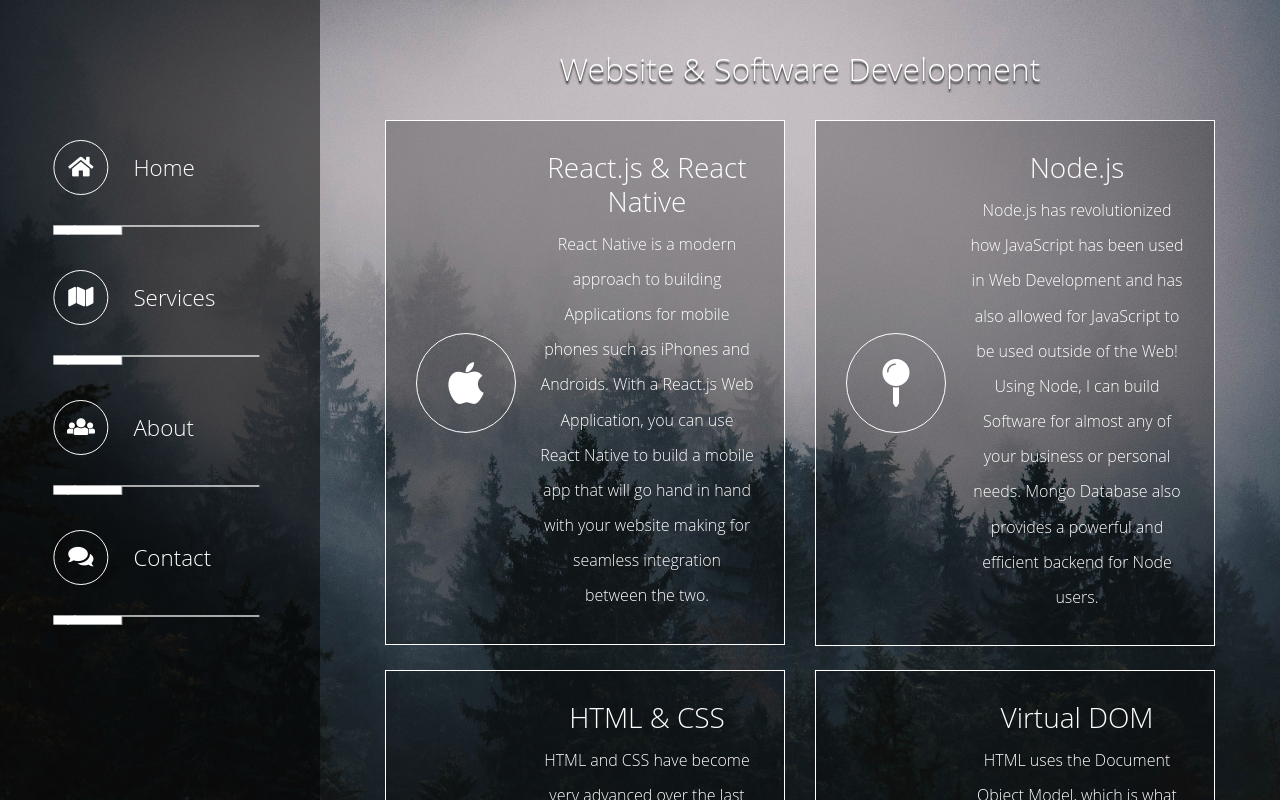
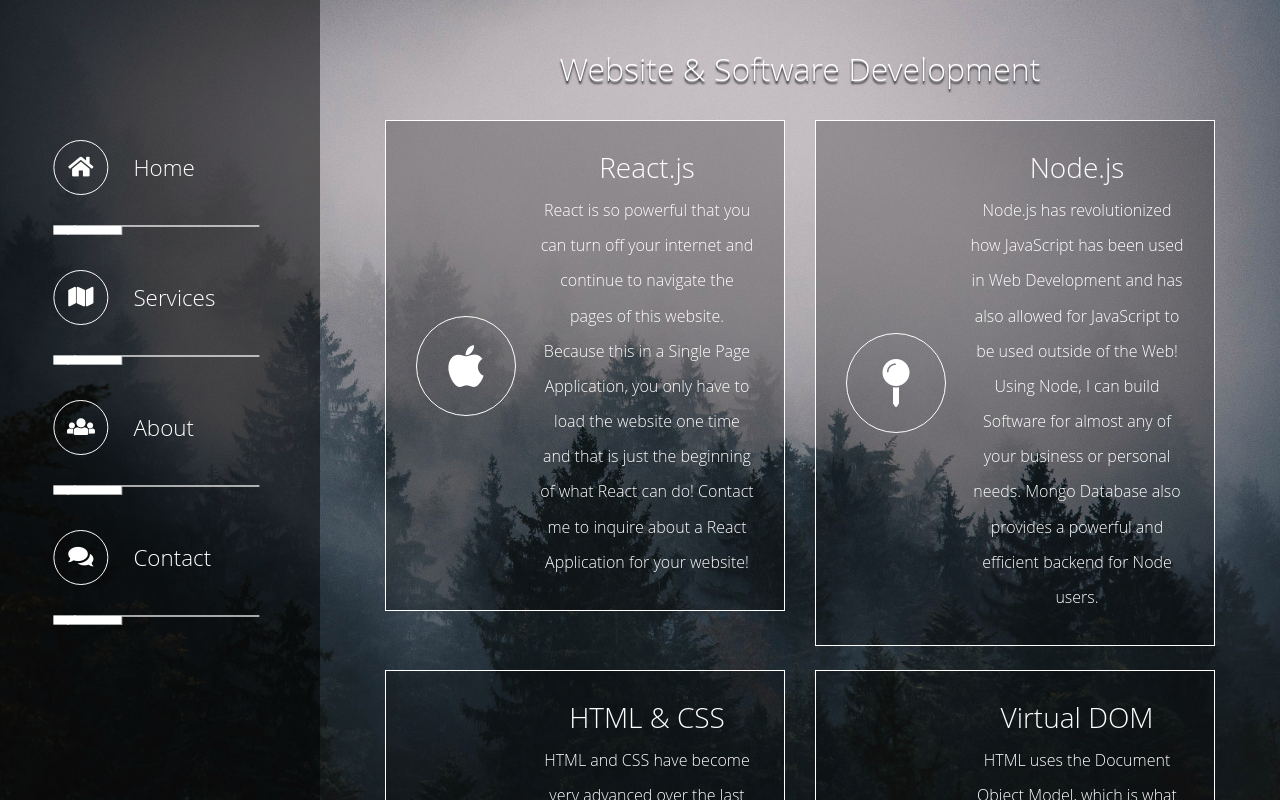
Before and after one commit to DevonRoepke/webdev, a React (Create React App) app: page /#/about in a window 1280 px wide. Shown: the top 800 px of the page. Built offline with nearby package versions, Linux system fonts and the light colour scheme.

Commit message:
Added Google Analytics

```diff
--- a/package.json
+++ b/package.json
@@ -9,6 +9,7 @@
     "react": "^17.0.2",
     "react-bootstrap": "^2.0.0-beta.6",
     "react-dom": "^17.0.2",
+    "react-ga": "^3.3.0",
     "react-router-dom": "^5.2.1",
     "react-scripts": "4.0.3",
     "web-vitals": "^1.0.1"
--- a/src/About.js
+++ b/src/About.js
@@ -12,9 +12,11 @@ export default function About() {
                 <div className="media tm-bg-transparent-black tm-border-white">
                     <i className="fab fa-apple tm-icon-circled tm-icon-media"></i>
                     <div className="media-body">
-                        <h3>React.js & React Native</h3>
-                        <p>React Native is a modern approach to building Applications for mobile phones such as iPhones and Androids.
-                            With a React.js Web Application, you can use React Native to build a mobile app that will go hand in hand with your website making for seamless integration between the two.
+                        <h3>React.js</h3>
+                        <p>
+                            React is so powerful that you can turn off your internet and continue to navigate the pages of this website.
+                            Because this in a Single Page Application, you only have to load the website one time and that is just the beginning of what React can do!
+                            Contact me to inquire about a React Application for your website!
                             </p>
                     </div>
                 </div>
--- a/src/App.js
+++ b/src/App.js
@@ -12,10 +12,13 @@ import './tooplate-style.css';
 import "./slick/slick.css";
 import "./slick/slick-theme.css";
 import "./static/img/constructive_bg_01.jpg";
+import ReactGA from 'react-ga';
 
 
 export default function App() {
 const location = useLocation();
+ReactGA.initialize('UA-207738261-2');
+ReactGA.pageview(window.location.pathname + window.location.search);
 
 useEffect(()=>{
 if (document.readyState === "interactive" || document.readyState === "complete") {
--- a/src/Home.js
+++ b/src/Home.js
@@ -6,7 +6,7 @@ export default function Home() {
         <>
         <div className="ml-auto">
             <header className="mb-4"><h1 className="tm-text-shadow">React.js Web Developer</h1></header>
-            <p className="mb-5 tm-font-big">I specialize in building Responsive Web Applications, making your website more effiecient, faster and vastly improving the User Experience.
+            <p className="mb-5 tm-font-big">I specialize in building Responsive Web Applications, making your website more efficient, faster and vastly improving the User Experience.
             Single Page Applications using React allow your website to load only one time.
             This means that when you navigate to a different page, the overall website will not load again, instead it will load only the content required for that page.
             Even if the device goes offline, you will still be able to navigate through the various pages of the application.
```
Also changed, not shown: 1 other file (tests, documents, lock files or other folders).
